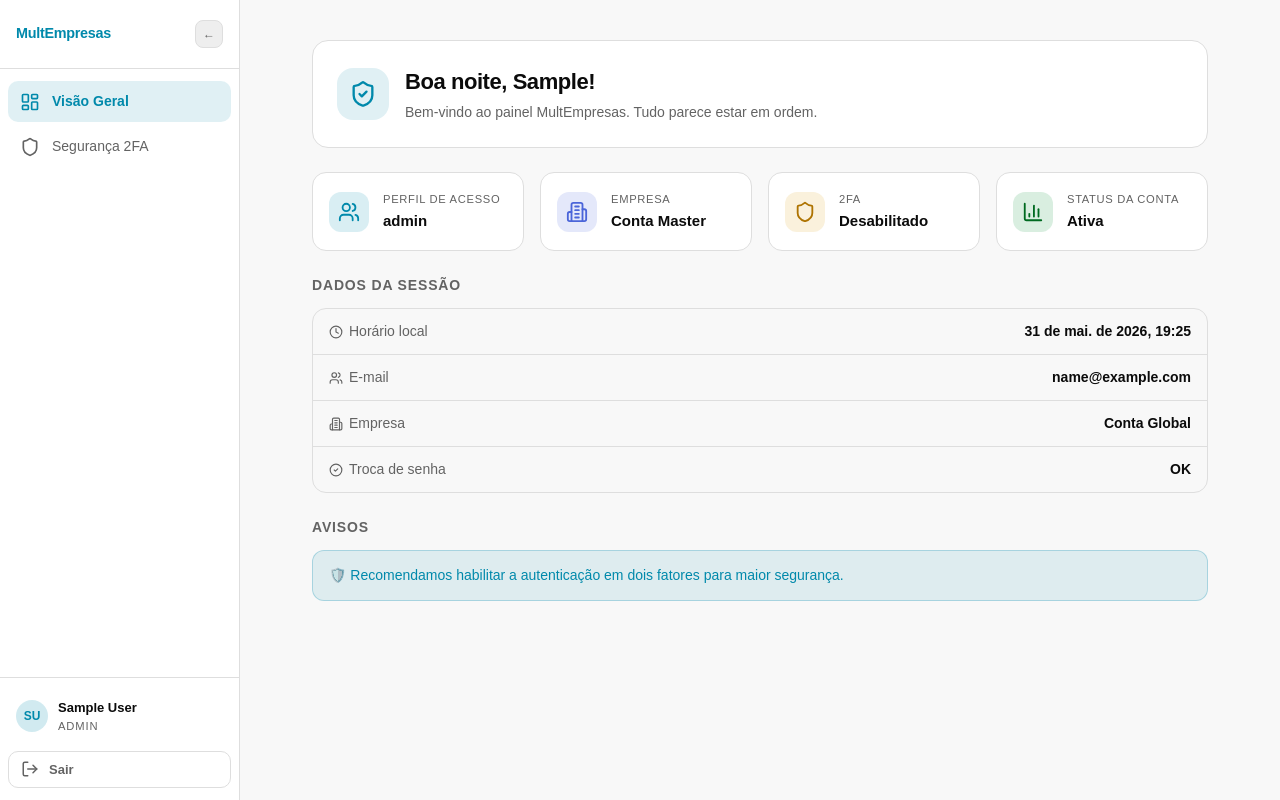
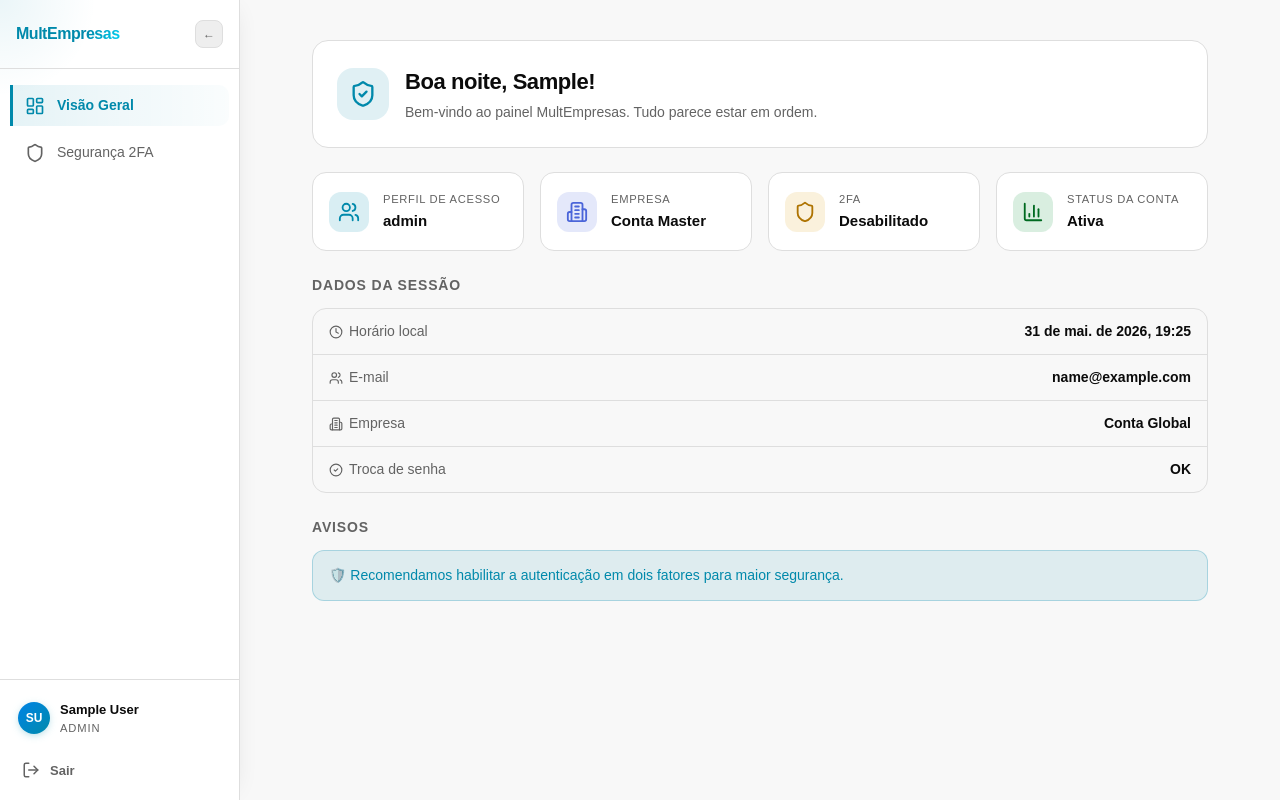
Before and after one commit to ReiArthurjpg/MultEmpresas, a Next.js app in the folder frontend/: page /dashboard in a window 1280 px wide. Built offline with nearby package versions, Linux system fonts and the light colour scheme; no server answers; sample sign-in values are in the browser's storage.

Commit message:
Melhoria visual da sidebar e logo com componentes React Bits

```diff
--- a/frontend/app/globals.css
+++ b/frontend/app/globals.css
@@ -457,6 +457,15 @@ a {
   animation: shake 0.4s cubic-bezier(0.36, 0.07, 0.19, 0.97) both;
 }
 
+@keyframes shiny {
+  0% { background-position: 200% 0; }
+  100% { background-position: -200% 0; }
+}
+
+.animate-shiny {
+  animation: shiny 6s linear infinite;
+}
+
 @media (min-width: 640px) {
   .auth-shell, .dashboard-shell { padding: 2.5rem; }
   .auth-grid { background-image: linear-gradient(oklch(0.22 0 0 / 0.50) 1px, transparent 1px), linear-gradient(90deg, oklch(0.22 0 0 / 0.50) 1px, transparent 1px); }
@@ -502,14 +511,19 @@ a {
   min-height: 100vh;
   border-right: 1px solid var(--border);
   background: var(--card);
-  transition: width 220ms cubic-bezier(0.4, 0, 0.2, 1);
+  box-shadow: 4px 0 24px -12px oklch(0 0 0 / 0.12);
+  transition: width 280ms cubic-bezier(0.4, 0, 0.2, 1), box-shadow 280ms ease;
   flex-shrink: 0;
   position: sticky;
   top: 0;
   height: 100vh;
   overflow: hidden;
+  z-index: 50;
 }
-.db-sidebar--collapsed { width: 64px; }
+.db-sidebar--collapsed {
+  width: 64px;
+  box-shadow: 2px 0 12px -8px oklch(0 0 0 / 0.08);
+}
 
 .db-sidebar__header {
   display: flex;
@@ -523,12 +537,13 @@ a {
 .db-sidebar--collapsed .db-sidebar__header { justify-content: center; }
 
 .db-sidebar__brand {
-  font-size: 0.9rem;
-  font-weight: 800;
-  color: var(--primary);
-  letter-spacing: -0.02em;
+  font-size: 1rem;
+  font-weight: 900;
+  letter-spacing: -0.03em;
   white-space: nowrap;
   overflow: hidden;
+  display: flex;
+  align-items: center;
 }
 
 .db-sidebar__toggle {
@@ -543,17 +558,21 @@ a {
   color: var(--muted-foreground);
   font-size: 0.75rem;
   flex-shrink: 0;
-  transition: background 180ms, color 180ms;
+  transition: all 200ms ease;
 }
-.db-sidebar__toggle:hover { background: var(--muted); color: var(--foreground); }
+.db-sidebar__toggle:hover {
+  background: var(--muted);
+  color: var(--foreground);
+  transform: scale(1.05);
+}
 .db-sidebar__toggle-icon { line-height: 1; }
 
 .db-sidebar__nav {
   flex: 1;
   display: flex;
   flex-direction: column;
-  gap: 0.25rem;
-  padding: 0.75rem 0.5rem;
+  gap: 0.375rem;
+  padding: 1rem 0.625rem;
   overflow-y: auto;
 }
 
@@ -571,19 +590,35 @@ a {
   text-align: left;
   white-space: nowrap;
   overflow: hidden;
-  transition: background 160ms, color 160ms;
+  transition: background 200ms ease, color 200ms ease, transform 200ms ease, border-color 200ms ease;
+  border-left: 3px solid transparent;
 }
-.db-sidebar__item:hover { background: var(--muted); color: var(--foreground); }
+.db-sidebar__item:hover:not(.db-sidebar__item--active) {
+  background: var(--muted);
+  color: var(--foreground);
+  transform: translateX(3px);
+}
 .db-sidebar__item--active {
-  background: oklch(0.55 0.18 210 / 0.12);
+  background: linear-gradient(90deg, oklch(0.55 0.18 210 / 0.10) 0%, oklch(0.55 0.18 210 / 0.02) 100%);
   color: var(--primary);
   font-weight: 700;
+  border-left-color: var(--primary);
+  border-top-left-radius: 0;
+  border-bottom-left-radius: 0;
 }
-.db-sidebar--collapsed .db-sidebar__item { padding: 0.625rem; justify-content: center; }
+.db-sidebar--collapsed .db-sidebar__item {
+  padding: 0.625rem;
+  justify-content: center;
+  border-left-width: 0;
+  border-radius: 0.625rem;
+}
+.db-sidebar--collapsed .db-sidebar__item--active {
+  background: oklch(0.55 0.18 210 / 0.12);
+}
 
 .db-sidebar__footer {
   border-top: 1px solid var(--border);
-  padding: 0.75rem 0.5rem;
+  padding: 0.75rem 0.625rem;
   display: flex;
   flex-direction: column;
   gap: 0.5rem;
@@ -602,14 +637,15 @@ a {
   width: 32px;
   height: 32px;
   border-radius: 50%;
-  background: oklch(0.55 0.18 210 / 0.18);
-  color: var(--primary);
+  background: linear-gradient(135deg, oklch(0.60 0.18 250) 0%, var(--primary) 100%);
+  color: #ffffff;
   display: inline-flex;
   align-items: center;
   justify-content: center;
   font-size: 0.75rem;
   font-weight: 800;
   flex-shrink: 0;
+  box-shadow: 0 2px 8px -2px oklch(0.55 0.18 210 / 0.4);
 }
 
 .db-sidebar__user-info {
@@ -639,19 +675,18 @@ a {
   gap: 0.625rem;
   padding: 0.5rem 0.75rem;
   border-radius: 0.625rem;
-  border: 1px solid var(--border);
+  border: 0;
   background: transparent;
   color: var(--muted-foreground);
   font-size: 0.8125rem;
   font-weight: 600;
-  transition: background 160ms, color 160ms, border-color 160ms;
+  transition: all 200ms ease;
   overflow: hidden;
   white-space: nowrap;
 }
 .db-sidebar__logout:hover:not(:disabled) {
-  background: oklch(0.577 0.245 27.325 / 0.10);
+  background: oklch(0.577 0.245 27.325 / 0.08);
   color: var(--destructive);
-  border-color: oklch(0.577 0.245 27.325 / 0.30);
 }
 .db-sidebar__logout:disabled { opacity: 0.5; }
 .db-sidebar--collapsed .db-sidebar__logout { justify-content: center; padding: 0.5rem; }
--- a/frontend/components/dashboard/sidebar.tsx
+++ b/frontend/components/dashboard/sidebar.tsx
@@ -1,5 +1,6 @@
 "use client";
 
+import { useState, useRef } from "react";
 import {
   Activity,
   Award,
@@ -11,6 +12,7 @@ import {
 } from "lucide-react";
 import { cn } from "@/lib/utils";
 import type { Session } from "@/lib/api";
+import { ShinyText } from "@/components/ui/shiny-text";
 
 export type DashboardTab =
   | "overview"
@@ -50,6 +52,11 @@ export function Sidebar({
   collapsed,
   onToggle,
 }: SidebarProps) {
+  const [isHovered, setIsHovered] = useState(false);
+  const [coords, setCoords] = useState({ x: 0, y: 0 });
+  const [spotlightOpacity, setSpotlightOpacity] = useState(0);
+  const asideRef = useRef<HTMLElement>(null);
+
   const role = session.user.role;
 
   const visibleItems = NAV_ITEMS.filter(
@@ -63,47 +70,86 @@ export function Sidebar({
     .join("")
     .toUpperCase();
 
+  const isVisualCollapsed = collapsed && !isHovered;
+
+  const handleMouseMove = (e: React.MouseEvent) => {
+    if (!asideRef.current) return;
+    const rect = asideRef.current.getBoundingClientRect();
+    setCoords({
+      x: e.clientX - rect.left,
+      y: e.clientY - rect.top,
+    });
+  };
+
   return (
-    <aside className={cn("db-sidebar", collapsed && "db-sidebar--collapsed")}>
+    <aside
+      ref={asideRef}
+      className={cn("db-sidebar", isVisualCollapsed && "db-sidebar--collapsed")}
+      onMouseEnter={() => {
+        setIsHovered(true);
+        setSpotlightOpacity(1);
+      }}
+      onMouseLeave={() => {
+        setIsHovered(false);
+        setSpotlightOpacity(0);
+      }}
+      onMouseMove={handleMouseMove}
+    >
+      {/* Spotlight overlay background */}
+      <div
+        className="pointer-events-none absolute z-0 transition-opacity duration-300"
+        style={{
+          inset: 0,
+          opacity: spotlightOpacity,
+          background: `radial-gradient(120px circle at ${coords.x}px ${coords.y}px, oklch(0.55 0.18 210 / 0.08), transparent 80%)`,
+        }}
+      />
+
       {/* Logo / toggle */}
-      <div className="db-sidebar__header">
-        {!collapsed && (
-          <span className="db-sidebar__brand">MultEmpresas</span>
+      <div className="db-sidebar__header" style={{ position: "relative", zIndex: 10 }}>
+        {!isVisualCollapsed && (
+          <span className="db-sidebar__brand">
+            <ShinyText text="MultEmpresas" speed={4} />
+          </span>
         )}
         <button
           className="db-sidebar__toggle"
           onClick={onToggle}
-          aria-label={collapsed ? "Expandir menu" : "Recolher menu"}
+          aria-label={isVisualCollapsed ? "Expandir menu" : "Recolher menu"}
           type="button"
         >
-          <span className="db-sidebar__toggle-icon">{collapsed ? "→" : "←"}</span>
+          <span className="db-sidebar__toggle-icon">{isVisualCollapsed ? "→" : "←"}</span>
         </button>
       </div>
 
       {/* Navigation */}
-      <nav className="db-sidebar__nav" aria-label="Menu principal">
+      <nav
+        className="db-sidebar__nav"
+        aria-label="Menu principal"
+        style={{ position: "relative", zIndex: 10 }}
+      >
         {visibleItems.map(({ tab, label, icon: Icon }) => (
           <button
             key={tab}
             className={cn("db-sidebar__item", activeTab === tab && "db-sidebar__item--active")}
             onClick={() => onTabChange(tab)}
             type="button"
-            title={collapsed ? label : undefined}
+            title={isVisualCollapsed ? label : undefined}
             aria-current={activeTab === tab ? "page" : undefined}
           >
             <Icon size={20} aria-hidden="true" />
-            {!collapsed && <span>{label}</span>}
+            {!isVisualCollapsed && <span>{label}</span>}
           </button>
         ))}
       </nav>
 
       {/* Footer: user info + logout */}
-      <div className="db-sidebar__footer">
+      <div className="db-sidebar__footer" style={{ position: "relative", zIndex: 10 }}>
         <div className="db-sidebar__user">
           <div className="db-sidebar__avatar" aria-hidden="true">
             {initials}
           </div>
-          {!collapsed && (
+          {!isVisualCollapsed && (
             <div className="db-sidebar__user-info">
               <span className="db-sidebar__user-name">{session.user.name}</span>
               <span className="db-sidebar__user-role">{role}</span>
@@ -120,7 +166,7 @@ export function Sidebar({
           aria-label="Sair da conta"
         >
           <LogOut size={18} aria-hidden="true" />
-          {!collapsed && <span>{isLoggingOut ? "Saindo…" : "Sair"}</span>}
+          {!isVisualCollapsed && <span>{isLoggingOut ? "Saindo…" : "Sair"}</span>}
         </button>
       </div>
     </aside>
--- /dev/null
+++ b/frontend/components/ui/shiny-text.tsx
@@ -0,0 +1,35 @@
+"use client";
+
+import React from "react";
+import { cn } from "@/lib/utils";
+
+interface ShinyTextProps {
+  text: string;
+  disabled?: boolean;
+  speed?: number;
+  className?: string;
+}
+
+export function ShinyText({ text, disabled = false, speed = 4, className }: ShinyTextProps) {
+  return (
+    <span
+      className={cn(
+        "inline-block bg-clip-text font-black",
+        !disabled && "animate-shiny",
+        className
+      )}
+      style={{
+        backgroundImage:
+          "linear-gradient(120deg, var(--primary) 35%, oklch(0.75 0.18 210) 50%, var(--primary) 65%)",
+        backgroundSize: "200% 100%",
+        WebkitBackgroundClip: "text",
+        WebkitTextFillColor: "transparent",
+        animationDuration: `${speed}s`,
+        animationIterationCount: "infinite",
+        animationTimingFunction: "linear",
+      }}
+    >
+      {text}
+    </span>
+  );
+}
```
